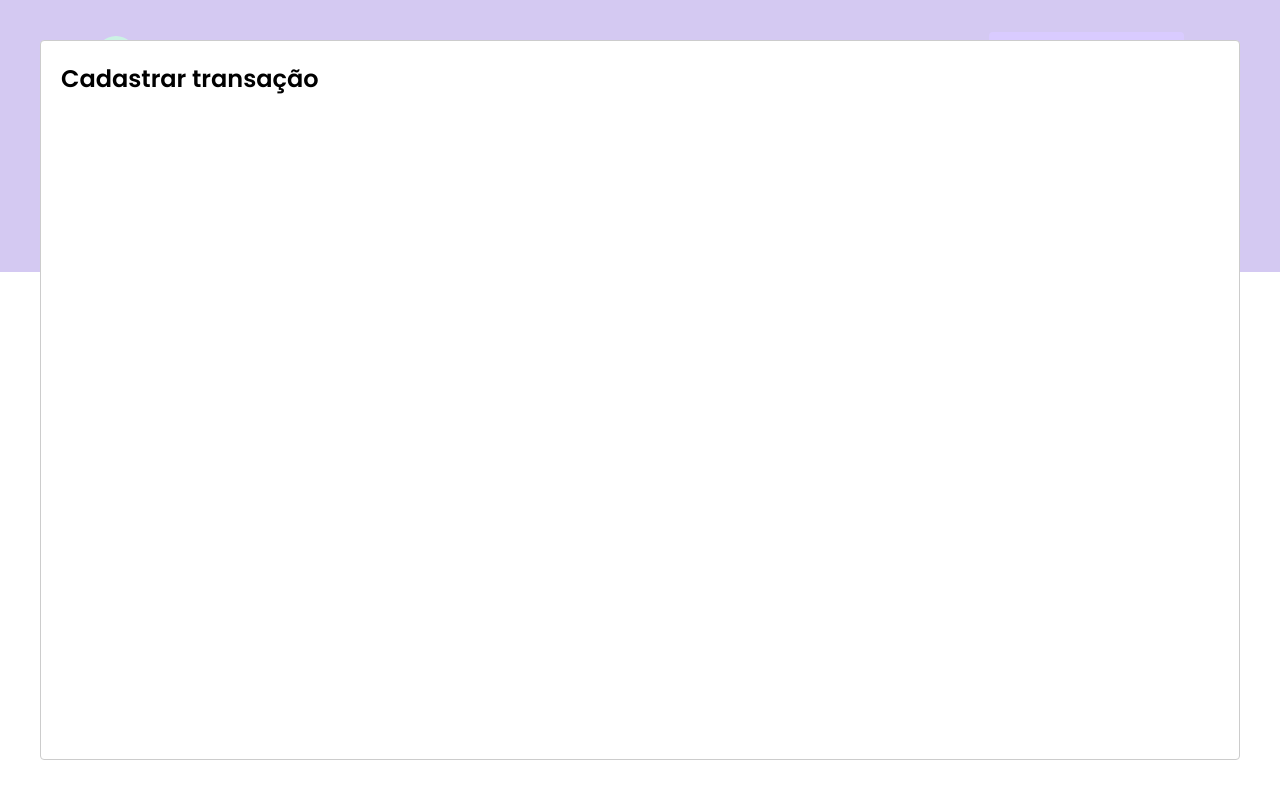
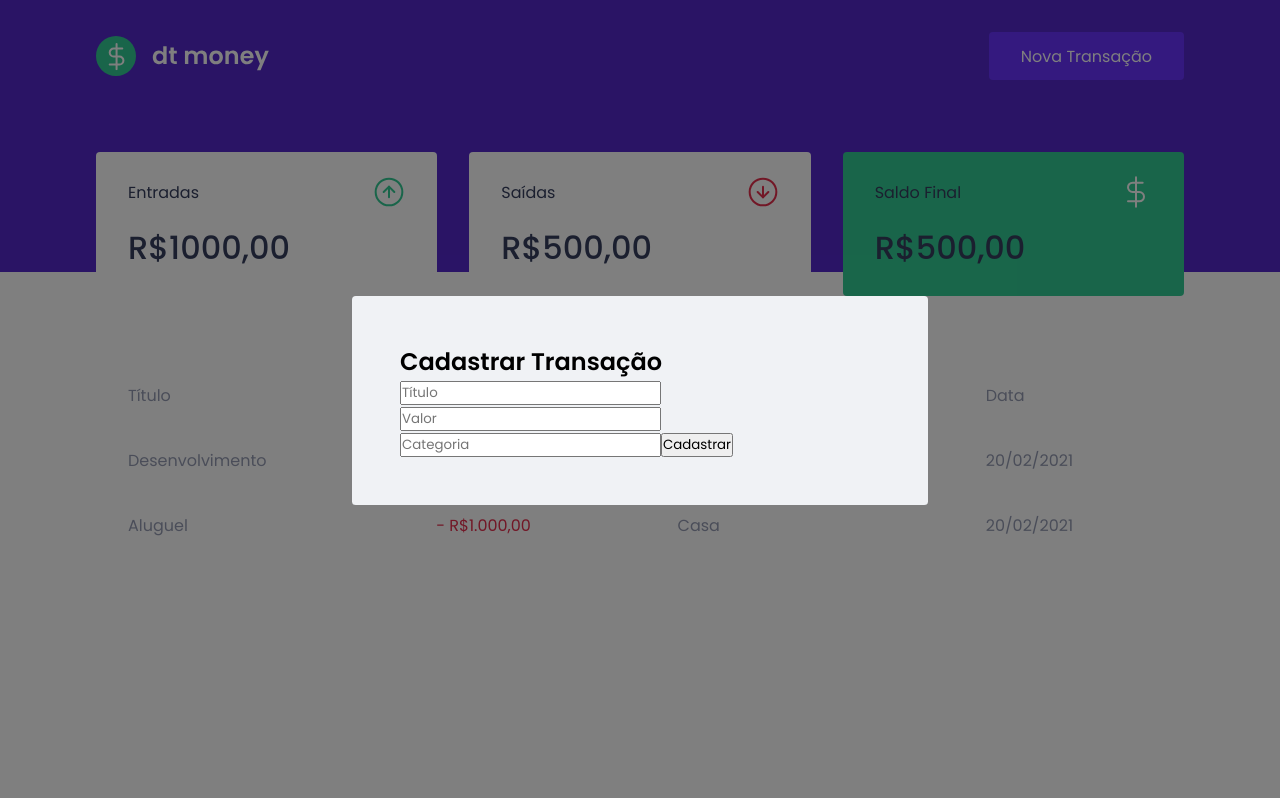
Before and after one commit to alexbruno10/dtmoney, a React (Create React App) app: page / in a window 1280 px wide. Both pictures are taken after a click on the button "Nova Transação". Built offline with nearby package versions, Linux system fonts and the light colour scheme; no server answers; what miragejs would draw is missing.

Commit message:
Estilizando o Model

```diff
--- a/src/components/NewTransactionModal/index.tsx
+++ b/src/components/NewTransactionModal/index.tsx
@@ -1,4 +1,5 @@
 import Modal from 'react-modal';
+import { Container } from './styles';
 
 
 interface NewTransactionModalProps {
@@ -13,8 +14,32 @@
         <Modal
         isOpen = {isOpen}
         onRequestClose = {onRequestClose}
+        overlayClassName="react-modal-overlay"
+        className="react-modal-content"
         >
-            <h2>Cadastrar transação</h2>
+            <Container>
+
+            <h2>Cadastrar Transação</h2>
+
+            <input
+            placeholder="Título"
+            />
+
+
+            <input
+            type="number"
+            placeholder="Valor"
+            />
+
+            <input
+            placeholder="Categoria"
+            />
+
+            <button type="submit">
+            Cadastrar
+            </button>
+
+            </Container>
         </Modal>
     );
 }
--- a/src/components/NewTransactionModal/styles.ts
+++ b/src/components/NewTransactionModal/styles.ts
@@ -1,3 +1,3 @@
 import styled from 'styled-components'
 
-export const Container = styled.div``;
+export const Container = styled.form``;
--- a/src/styles/global.ts
+++ b/src/styles/global.ts
@@ -54,4 +54,27 @@
         opacity: 0.6;
         cursor: not-allowed;
     }
+
+    .react-modal-overlay {
+        background: rgba(0,0,0,0.5);
+
+        position: fixed;
+        top: 0;
+        bottom: 0;
+        right: 0;
+        left: 0;
+
+        display: flex;
+        align-items: center;
+        justify-content: center;
+    }
+
+    .react-modal-content {
+        width: 100%;
+        max-width: 576px;
+        background: var(--background);
+        padding: 3rem;
+        position: relative;
+        border-radius: 0.24rem;
+    }
 `
```
